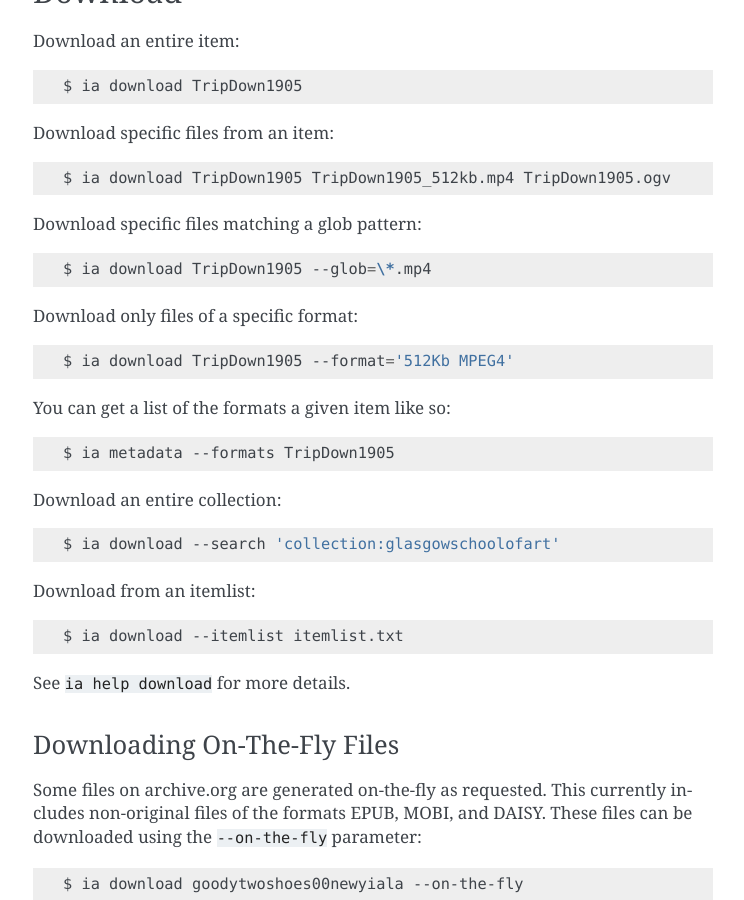
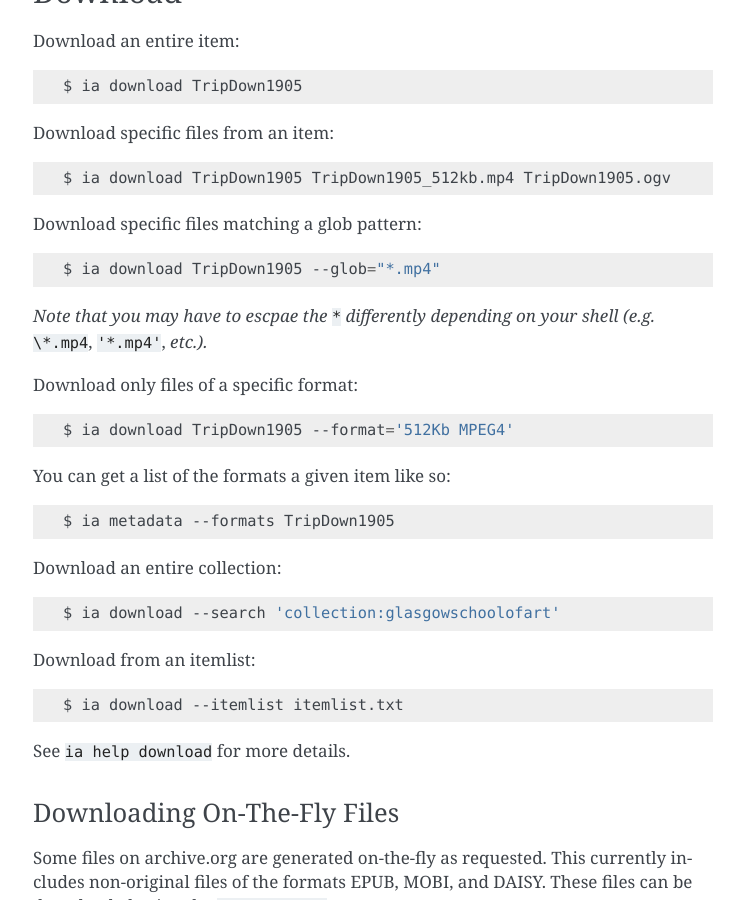
Before and after one commit to jjjake/internetarchive, a Sphinx documentation site: the page built from docs/source/cli.rst, in a window 1280 px wide and 900 px high, scrolled down 3323 px. Shown: the whole window, without its empty margins (367-1111 px from the left). Built offline with Sphinx 7.4.7, drawn with Linux system fonts in a browser that asks for light colours.

Commit message:
Added note about escaping * in --glob. Fixes #192

```diff
--- a/docs/source/cli.rst
+++ b/docs/source/cli.rst
@@ -171,7 +171,9 @@
 
 .. code:: bash
 
-    $ ia download TripDown1905 --glob=\*.mp4
+    $ ia download TripDown1905 --glob="*.mp4"
+
+*Note that you may have to escpae the* ``*`` *differently depending on your shell (e.g.* ``\*.mp4``, ``'*.mp4'``, *etc.).*
 
 Download only files of a specific format:
 
```
